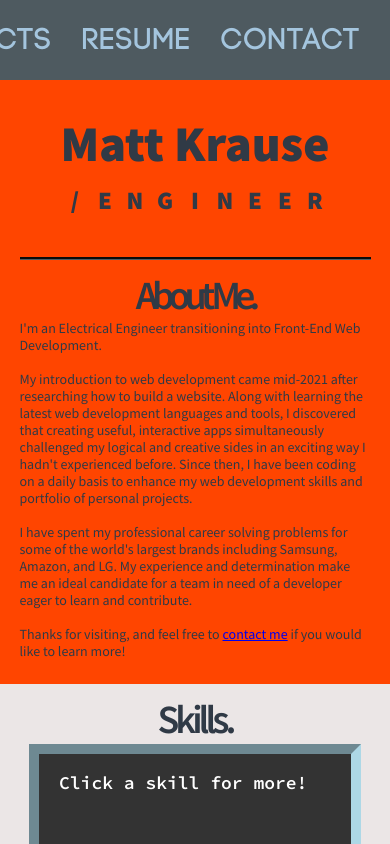
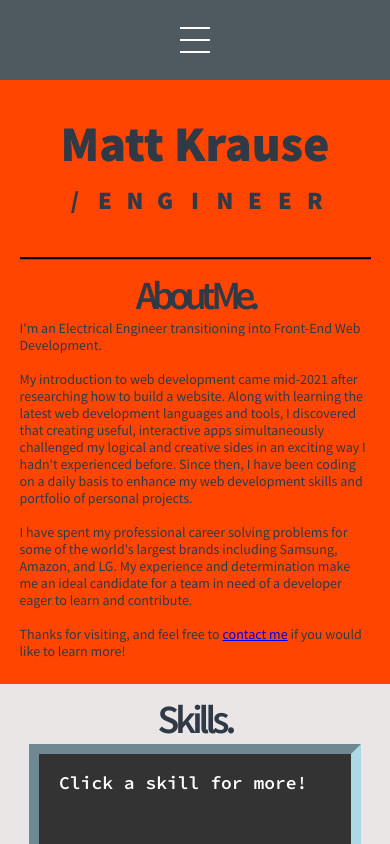
Before and after one commit to krause-matt/mattkrause-portfolio, a React (Create React App) app: page / in a window 390 px wide. Shown: the top 844 px of the page. Built offline with nearby package versions, Linux system fonts and the light colour scheme.

Commit message:
Beginning work on hamburger button NavBar dropdown for screen widths of 760px and below

```diff
--- a/src/app.scss
+++ b/src/app.scss
@@ -4,11 +4,8 @@
   position: relative;
   top: calc(#{$navbar-height});
 
-
-
   > * {
     height: $component-height;
-
 
     @include screen-small {
       height: auto;
--- a/src/components/NavBar.jsx
+++ b/src/components/NavBar.jsx
@@ -1,9 +1,23 @@
 import "./navbar.scss";
+import { useState, useEffect } from "react";
 
 export default function NavBar() {
+  const [dropDown, setDropDown] = useState(false);
+
   return (
     <div className="navbar">
       <div className="container">
+        <div
+          className="hamburger"
+          onClick={() => {
+            setDropDown(!dropDown);
+            console.log("dropDown", dropDown);
+          }}
+        >
+          <span className="line-1"></span>
+          <span className="line-2"></span>
+          <span className="line-3"></span>
+        </div>
         <ul className="links">
           <li>
             <a href="#about">about</a>
@@ -22,6 +36,17 @@ export default function NavBar() {
           </li>
         </ul>
       </div>
+      <div className={dropDown ? "dropdown active" : "dropdown inactive"}>
+        <ul className="dropdown-links">
+          <li className="dropdown-link-1">
+            <a href="#about">About</a>
+          </li>
+          <li className="dropdown-link-2">Skills</li>
+          <li className="dropdown-link-3">Projects</li>
+          <li className="dropdown-link-4">Resume</li>
+          <li className="dropdown-link-5">Contact</li>
+        </ul>
+      </div>
     </div>
   );
 }
--- a/src/components/about.scss
+++ b/src/components/about.scss
@@ -16,8 +16,6 @@
     @include screen-medium {
       flex-direction: column;
     }
-
-
 
     .left {
       height: 80%;
--- a/src/components/navbar.scss
+++ b/src/components/navbar.scss
@@ -12,6 +12,29 @@
 
   .container {
     height: 100%;
+    display: flex;
+    justify-content: flex-end;
+    align-items: center;
+
+    .hamburger {
+      display: none;
+
+      @include screen-medium {
+        display: flex;
+        flex-direction: column;
+        align-items: center;
+        justify-content: center;
+        transform: translate(calc((100vw / 2 * -1) + 1.5rem), 0.5rem);
+        cursor: pointer;
+      }
+
+      > * {
+        height: 0.2rem;
+        width: 3rem;
+        margin-bottom: 1rem;
+        background-color: white;
+      }
+    }
 
     .links {
       height: 100%;
@@ -19,6 +42,10 @@
       align-items: center;
       justify-content: flex-end;
       list-style: none;
+
+      @include screen-medium {
+        display: none;
+      }
 
       li {
         margin-right: 3rem;
@@ -37,4 +64,30 @@
       }
     }
   }
+
+  .dropdown.inactive {
+    transform: translateY(calc(-1 * $dropdown-height));
+
+    > * {
+      display: none;
+    }
+  }
+
+  .dropdown.active {
+    background-color: lightyellow;
+    height: $dropdown-height;
+    transition: all ease-out 0.25s;
+
+    .dropdown-links {
+      height: 100%;
+      display: flex;
+      flex-direction: column;
+      align-items: center;
+      justify-content: space-around;
+      list-style: none;
+      font-size: 3rem;
+      font-family: "CodeProNormal", sans-serif;
+
+    }
+  }
 }
--- a/src/global.scss
+++ b/src/global.scss
@@ -123,6 +123,8 @@ $gradient-radial: radial-gradient(
 
 $navbar-height: 8rem;
 $component-height: calc(100vh - 3 * #{$navbar-height});
+$dropdown-height: calc(100vh - #{$navbar-height});
+$mid-screen: calc(100vw / 2);
 
 @font-face {
   font-family: "Circus";
```
